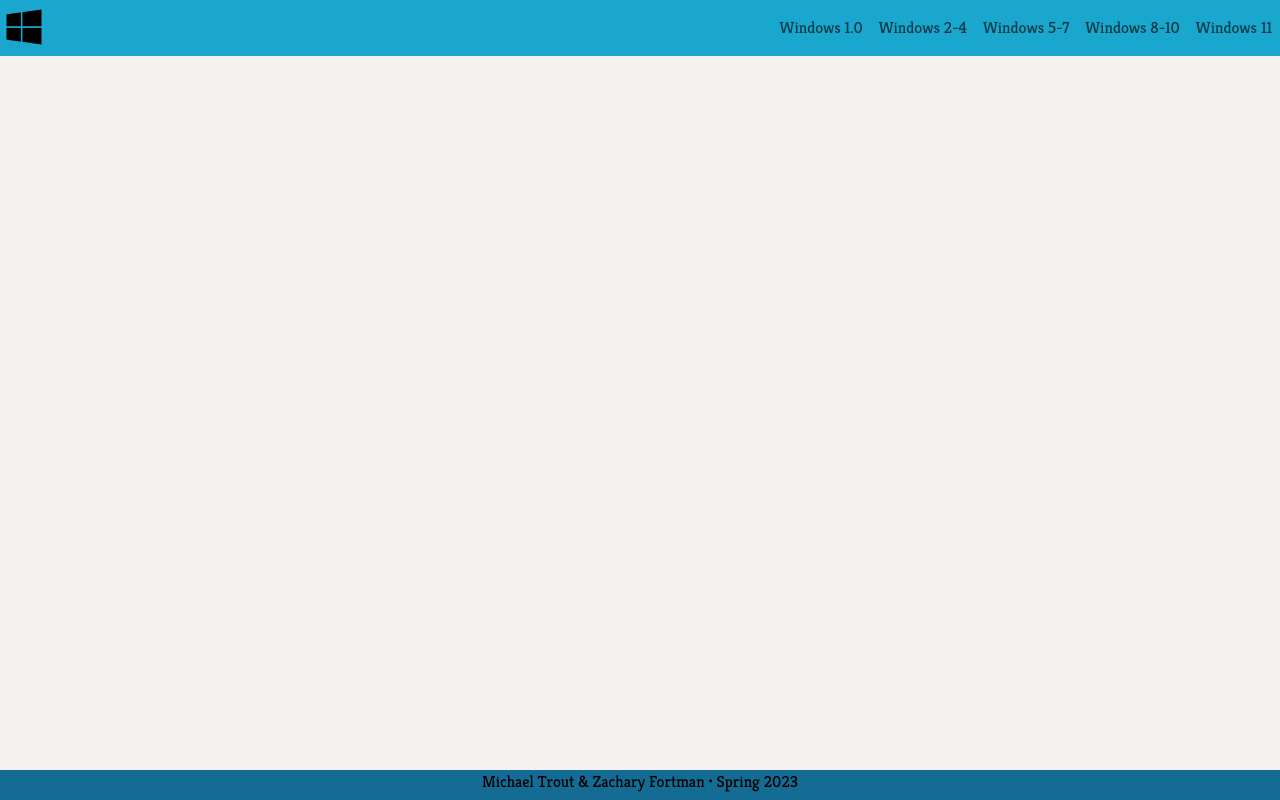
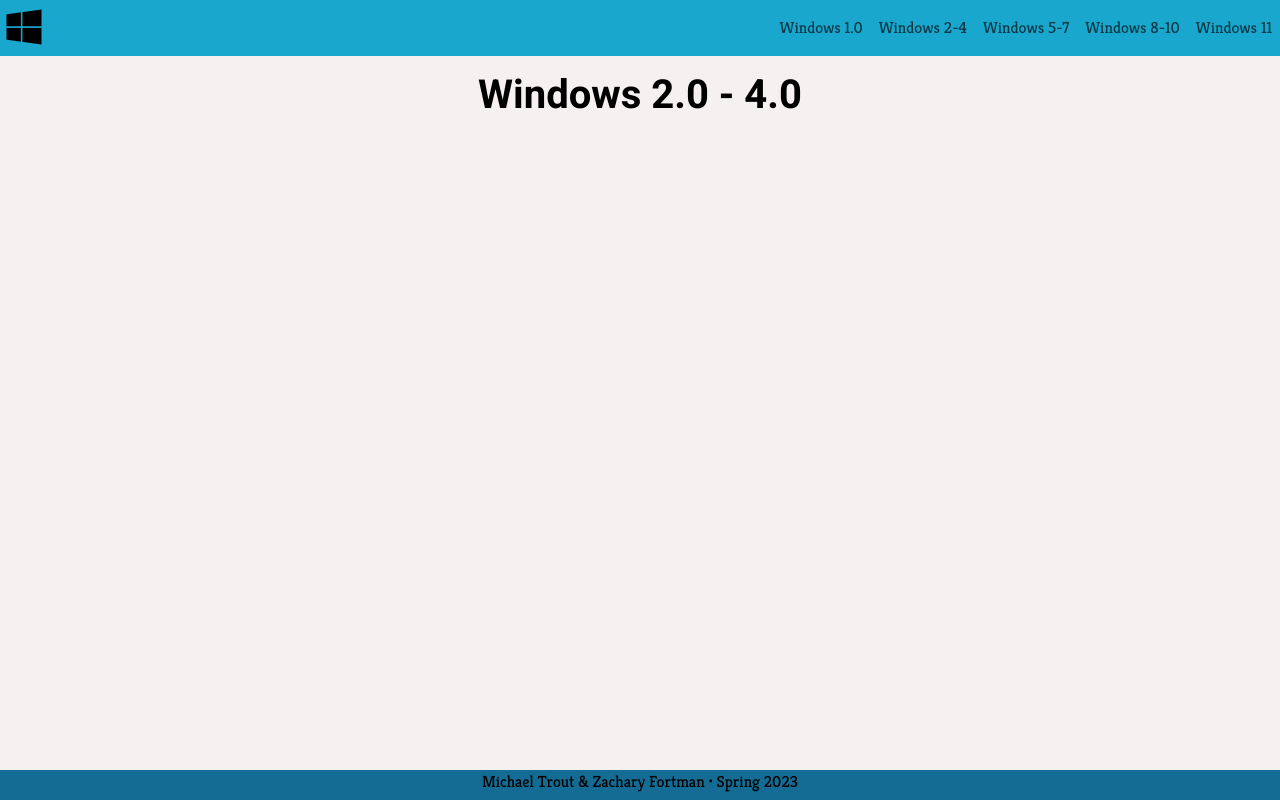
Before and after one commit to zfortman6/EvolutionOfWindows, a plain HTML site: page windows_2-4.html in a window 1280 px wide. Drawn offline with nearby package versions, Linux system fonts and the light colour scheme.

Commit message:
Added title

```diff
--- a/windows_2-4.html
+++ b/windows_2-4.html
@@ -62,7 +62,7 @@
     </nav> <!--End of navbar-->
 
     <div class="container main-body">
-
+        <h1 class="text-center mt-3">Windows 2.0 - 4.0</h1>
     </div>
 
     <footer>
```
